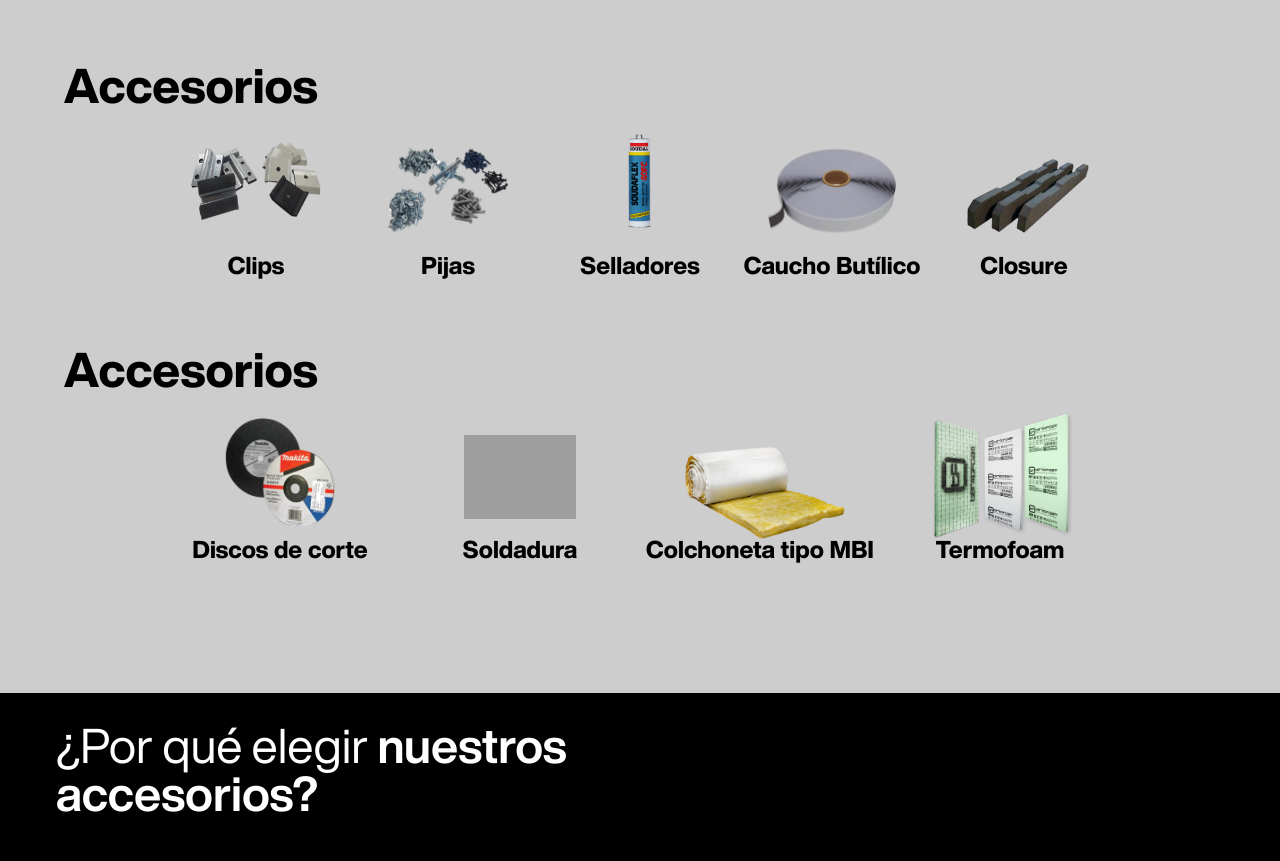
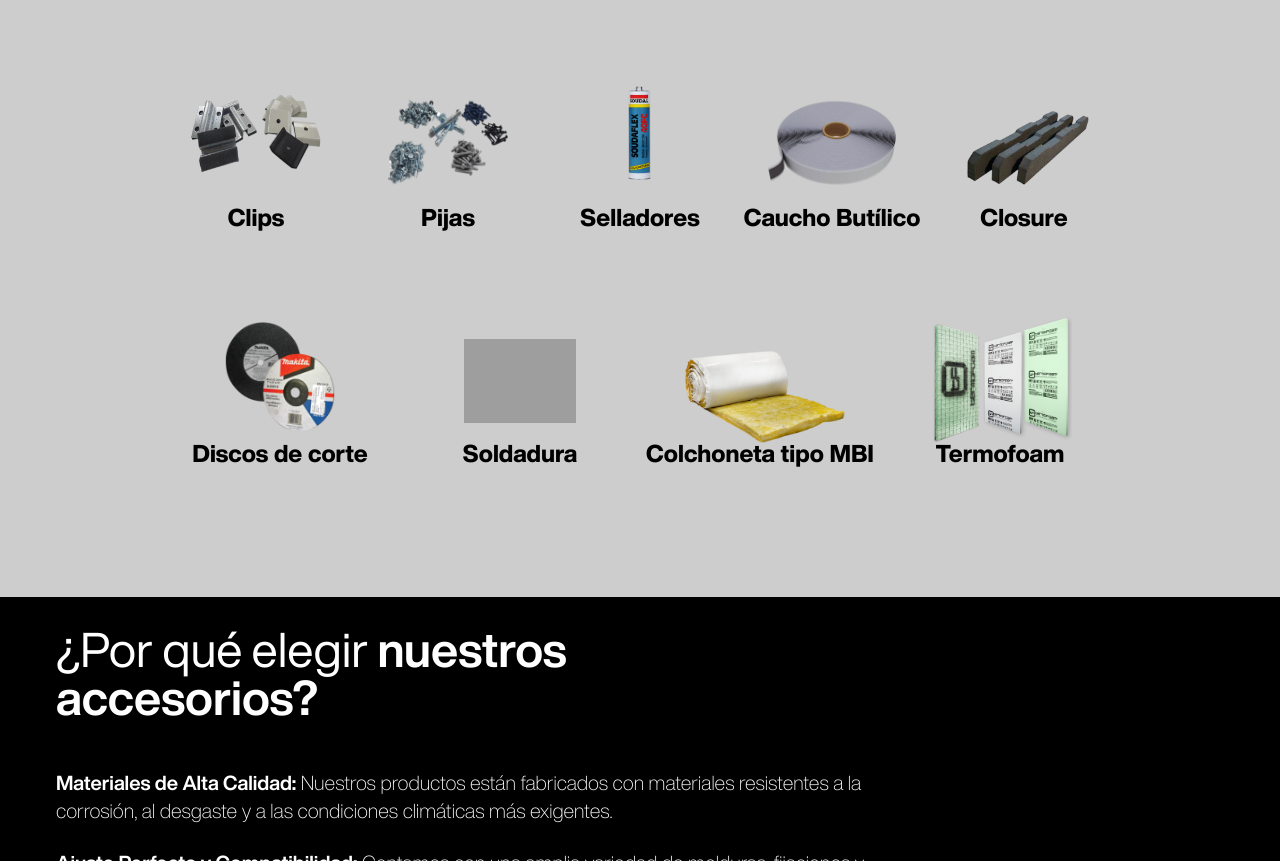
Before and after one commit to EmilioGomezBreschi/AceMich, a website: page Accesorios-inicio.html in a window 1280 px wide. Shown: the part 1139-2000 px from the top of the page. Drawn offline with Linux system fonts and the light colour scheme; grey boxes are pictures that could not be loaded.

Commit message:
Pagina Corregida Version 1.2

```diff
--- a/Accesorios-inicio.html
+++ b/Accesorios-inicio.html
@@ -151,9 +151,6 @@
       </a>
 
     </div>
-    <div class="container mx-auto items-start">
-      <p class="text-5xl font-extrabold text-[#000000]">Accesorios </p>
-    </div>
     <div class="flex flex-col lg:flex-row justify-evenly items-end mb-16 px-24">
 
       <a
@@ -200,9 +197,6 @@
           Closure
         </h2>
       </a>
-    </div>
-    <div class="container mx-auto items-start">
-      <p class="text-5xl font-extrabold text-[#000000]">Accesorios </p>
     </div>
     <div class="flex flex-col lg:flex-row justify-evenly items-end mb-16 px-24">
 
```
Also changed, not shown: Estructurales-inicio.html (+0 -3 lines), Laminas-inicio.html (+0 -3 lines), src/output.css, 1 other file.
